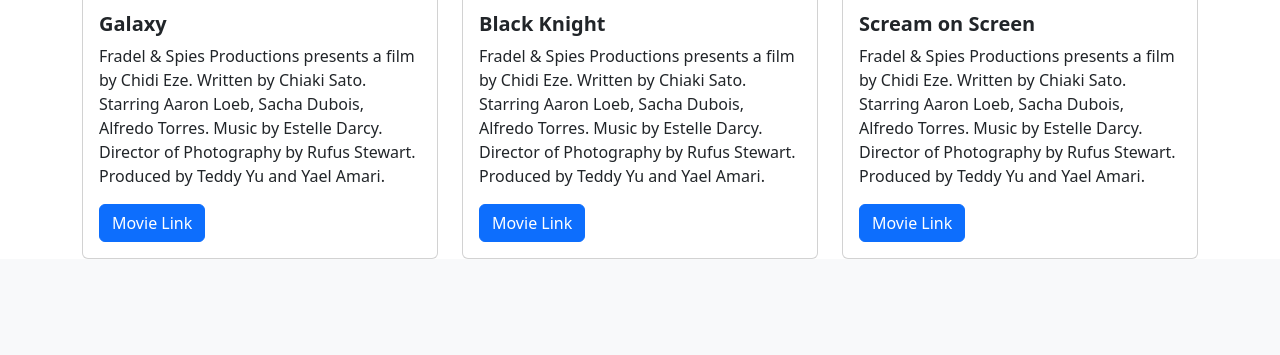
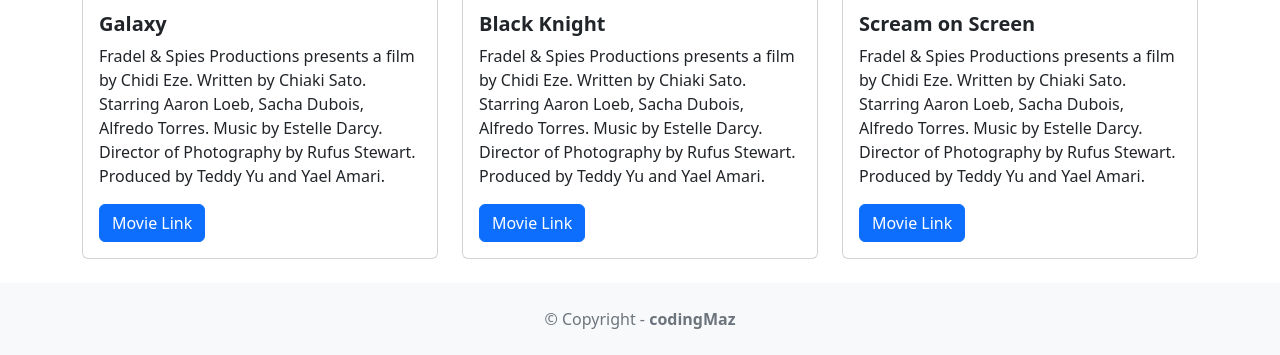
Before and after one commit to mbalandari/movie_first, a Django app: page / in a window 1280 px wide. Shown: the part 742-1097 px from the top of the page. Before the commit the page ends 1001 px from the top, so only its background shows below. Run offline with Django 4.2, Linux system fonts and the light colour scheme; data comes from the database, SQL or seed files in the repository; parts of the project's set-up code (start-up, migrations or seed data) failed here and were passed over.

Commit message:
add footer

```diff
--- a/templates/base.html
+++ b/templates/base.html
@@ -34,6 +34,15 @@
         {% block content %}
         {% endblock content %}
     </div>
+
+    <footer class="text-center text-lg-start bg-light text-muted mt-4">
+        <div class="text-center p-4">
+            © Copyright -
+            <a class="text-reset fw-bold text-decoration-none" target="_blank" href="https://codingmaz.me">
+                codingMaz
+            </a>
+        </div>
+    </footer>
 </body>
 
 </html>
```
